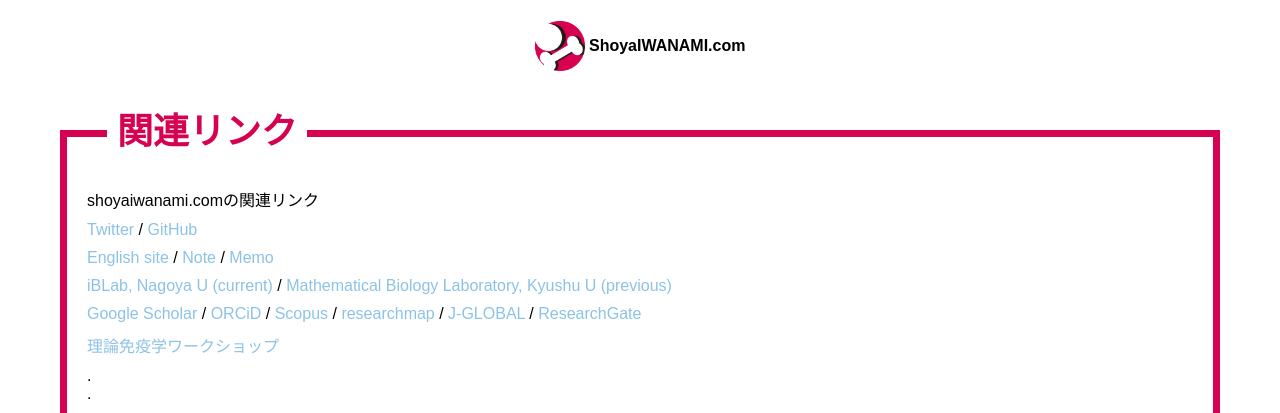
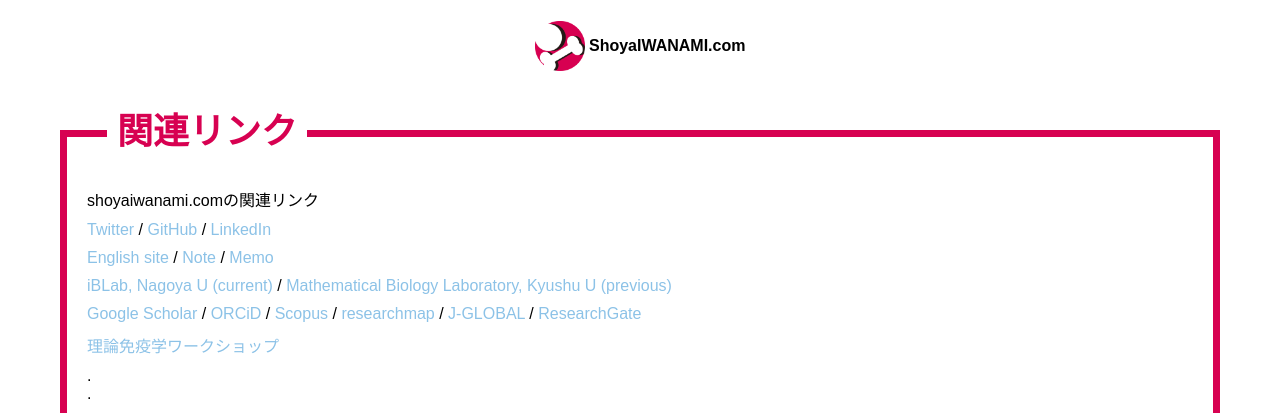
Before and after one commit to iwanaminami/iwanaminami.github.io, a Jekyll site: the page built from pages/links.md, in a window 1280 px wide, cut to the strip 0-663 px from the top of the page. Shown: the top 413 px of the strip. Built offline with Jekyll 4.4.1, drawn with Linux system fonts in a browser that asks for light colours; nearby versions of some CDN libraries.

Commit message:
Update links.md

```diff
--- a/pages/links.md
+++ b/pages/links.md
@@ -11,7 +11,8 @@
 {{ page.description }}
 
 [Twitter](https://twitter.com/iwanami13) /
-[GitHub](https://github.com/iwanaminami)
+[GitHub](https://github.com/iwanaminami) /
+[LinkedIn](https://www.linkedin.com/in/shoyaiwanami/)
 
 [English site](https://en.shoyaiwanami.com/) /
 [Note](https://note.shoyaiwanami.com/) /
```
